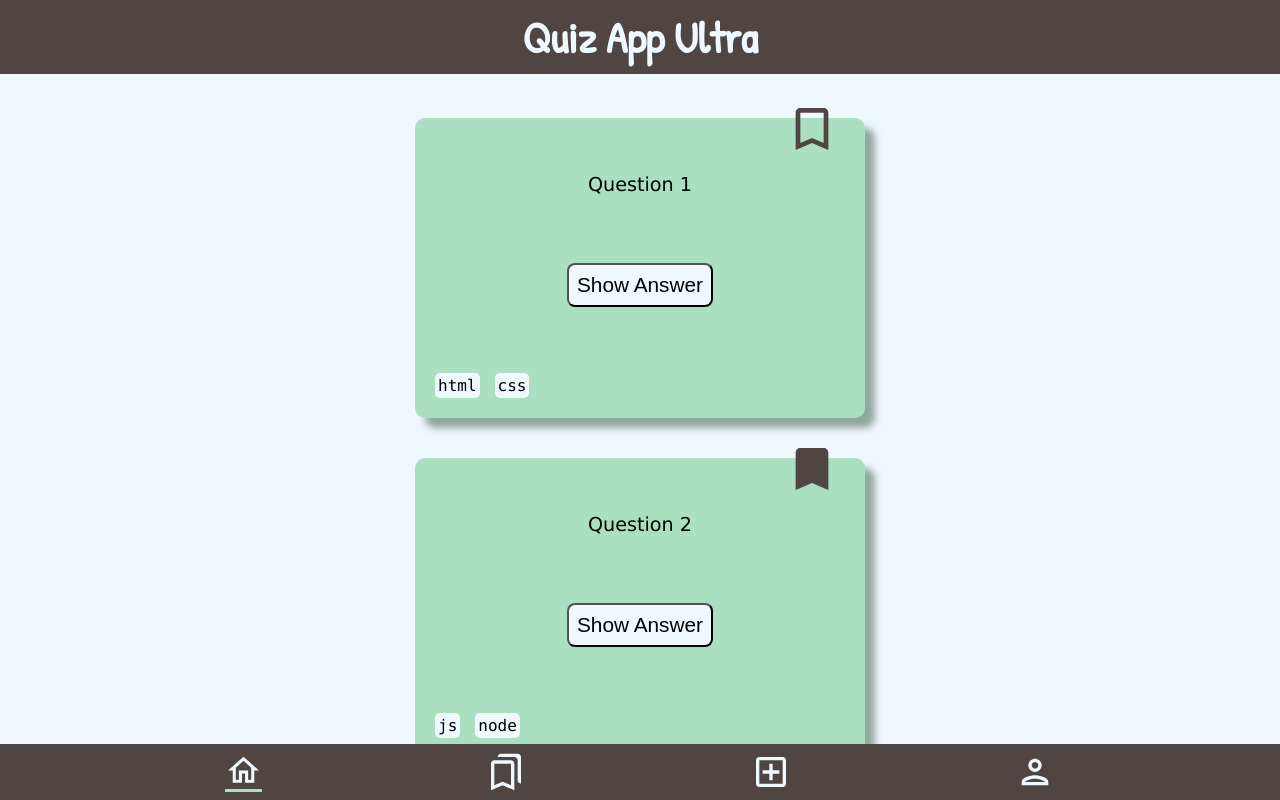
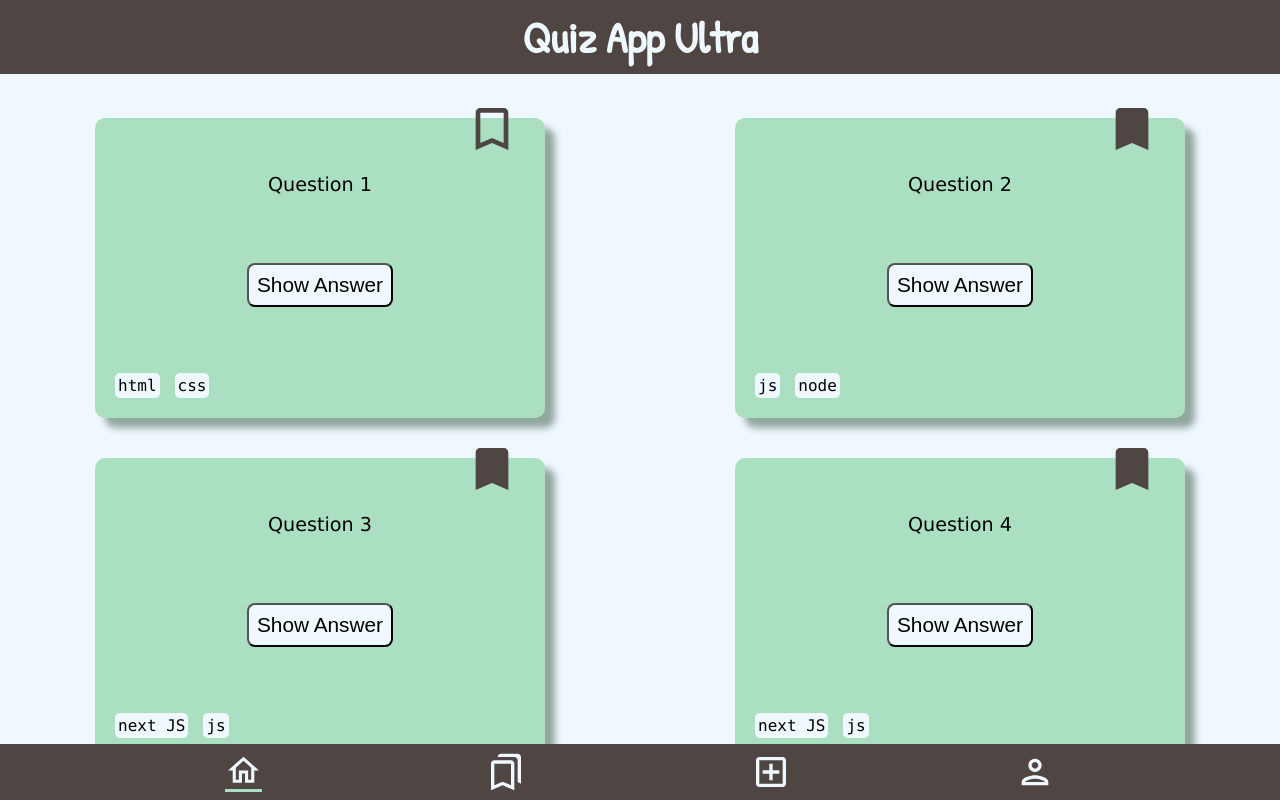
Before and after one commit to AHen-C0de/quiz-app-ultra, a React (Create React App) app: page / in a window 1280 px wide. Built offline with nearby package versions, Linux system fonts and the light colour scheme.

Commit message:
add multiple pages

```diff
--- a/src/App.css
+++ b/src/App.css
@@ -12,16 +12,16 @@
 
 .content-wrapper {
   padding: 20px;
-  max-width: 700px;
   margin: 1.5rem auto 1.5rem auto;
   display: flex;
   flex-direction: column;
+  justify-content: space-evenly;
   gap: 40px;
   font-family: "Lucida Sans", "Lucida Sans Regular", "Lucida Grande",
     "Lucida Sans Unicode", Geneva, Verdana, sans-serif;
 }
 
-@media (min-width: 1024px) {
+@media (min-width: 768px) {
   .content-wrapper {
     flex-direction: row;
     flex-wrap: wrap;
--- a/src/components/card/Card.css
+++ b/src/components/card/Card.css
@@ -7,6 +7,7 @@
   gap: 30px;
   min-height: 300px;
   width: 97%;
+  min-width: 300px;
   max-width: 450px;
   background-color: var(--color-card);
   margin: 0px auto;
--- a/src/db.js
+++ b/src/db.js
@@ -36,9 +36,9 @@ const cards = [
   },
   {
     id: 6,
-    question: "sdfjiodsjfiodsfjpoaejteirjtoperjtopijrtejtpwt?",
+    question: "sdfjiods jfiodsfjpoaejte irjtoperjtopijrtejt pwt?",
     answer:
-      "dfhefjerotjerijteirjteirjterjgjnefruthe45htiehrfngödsnfgptehprhtierhg",
+      "dfhefjerot jerijteir jteirjterjgjnef ruthe45htiehr fngödsnfgp tehprhtierhg",
     tags: ["next JS", "js", "tag", "taaaag", "tag"],
     bookmarked: true,
   },
--- a/src/index.css
+++ b/src/index.css
@@ -42,7 +42,7 @@
 
 body {
   background-color: var(--color-background);
-  display: grid;
+  /* display: grid;
   grid-template-rows: 100px 1fr 60px;
-  height: 100vh;
+  height: 100vh; */
 }
--- a/src/index.js
+++ b/src/index.js
@@ -1,5 +1,7 @@
 import React from "react";
 import ReactDOM from "react-dom/client";
+import { BrowserRouter } from "react-router-dom";
+
 import "./index.css";
 import App from "./App";
 
```
